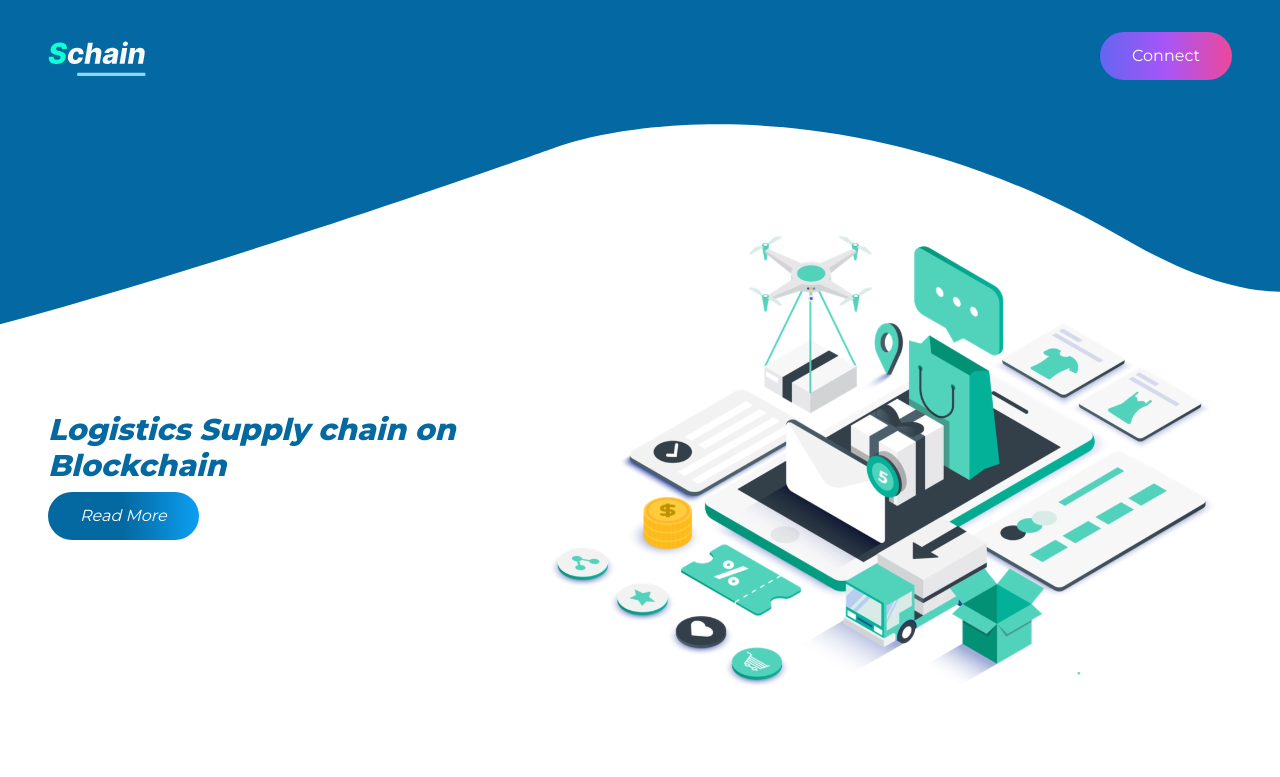
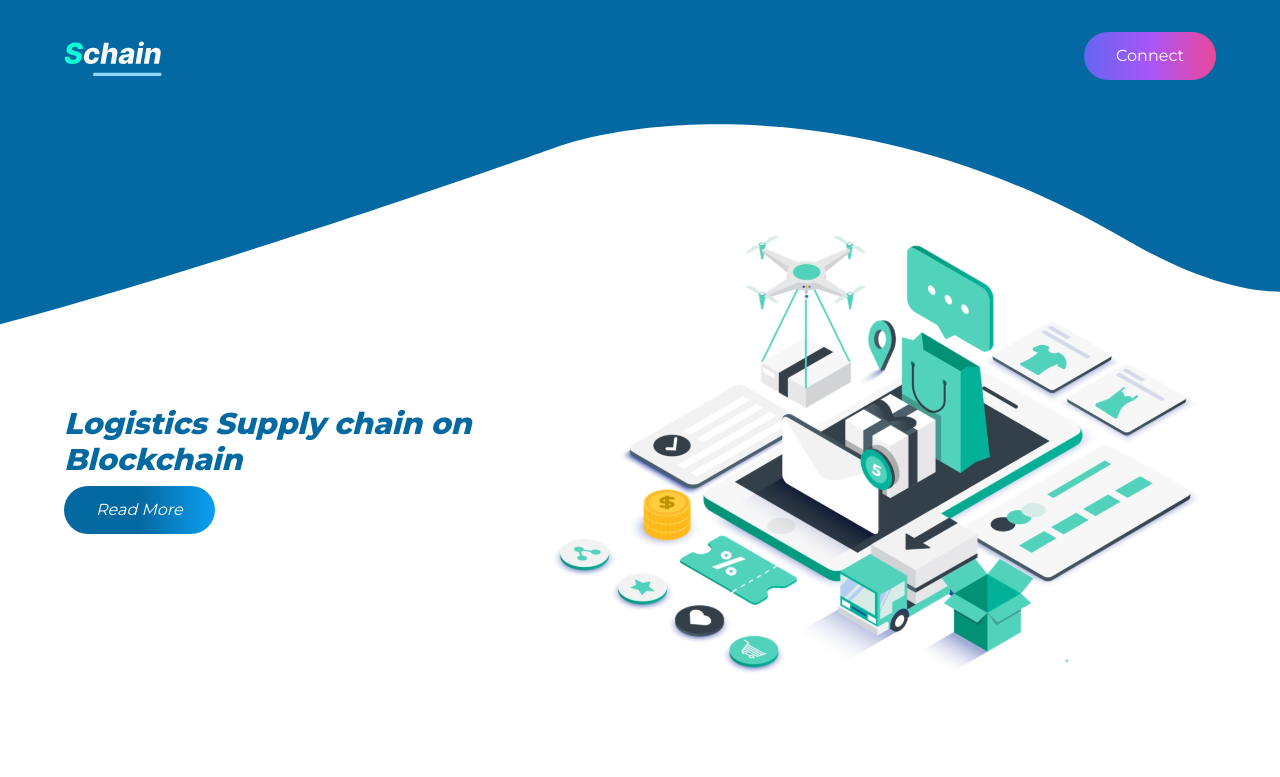
Before and after one commit to mendsalbert/schain, a Next.js app: page / in a window 1280 px wide. Shown: the top 777 px of the page. Built offline with nearby package versions, Linux system fonts and the light colour scheme; grey boxes are pictures that could not be loaded.

Commit message:
schain ui

```diff
--- a/pages/index.tsx
+++ b/pages/index.tsx
@@ -12,10 +12,10 @@ const Index = (props: Props) => {
   return (
     <div>
       {/* layout */}
-      <div className="font-Montserrat mx-4 sm:mx-8 md:mx-12 relative">
+      <div className="font-Montserrat mx-4 sm:mx-8 md:mx-12 lg:mx-16  relative">
         <div className="fixed w-full left-0 -top-2 md:-top-3 lg:-top-32 z-50 ">
           <img src={"/images/navector.svg"} className="w-full " />
-          <div className="absolute px-4 sm:px-8 md:px-12 py-5 md:py-10 lg:py-40 top-0 w-full flex flex-row justify-between items-center">
+          <div className="absolute px-4 sm:px-8 md:px-12 lg:px-16 py-5 md:py-10 lg:py-40 top-0 w-full flex flex-row justify-between items-center">
             <img src={"/images/logo.svg"} className="w-24 md:w-32" />
             <div
               onClick={() => {}}
```
